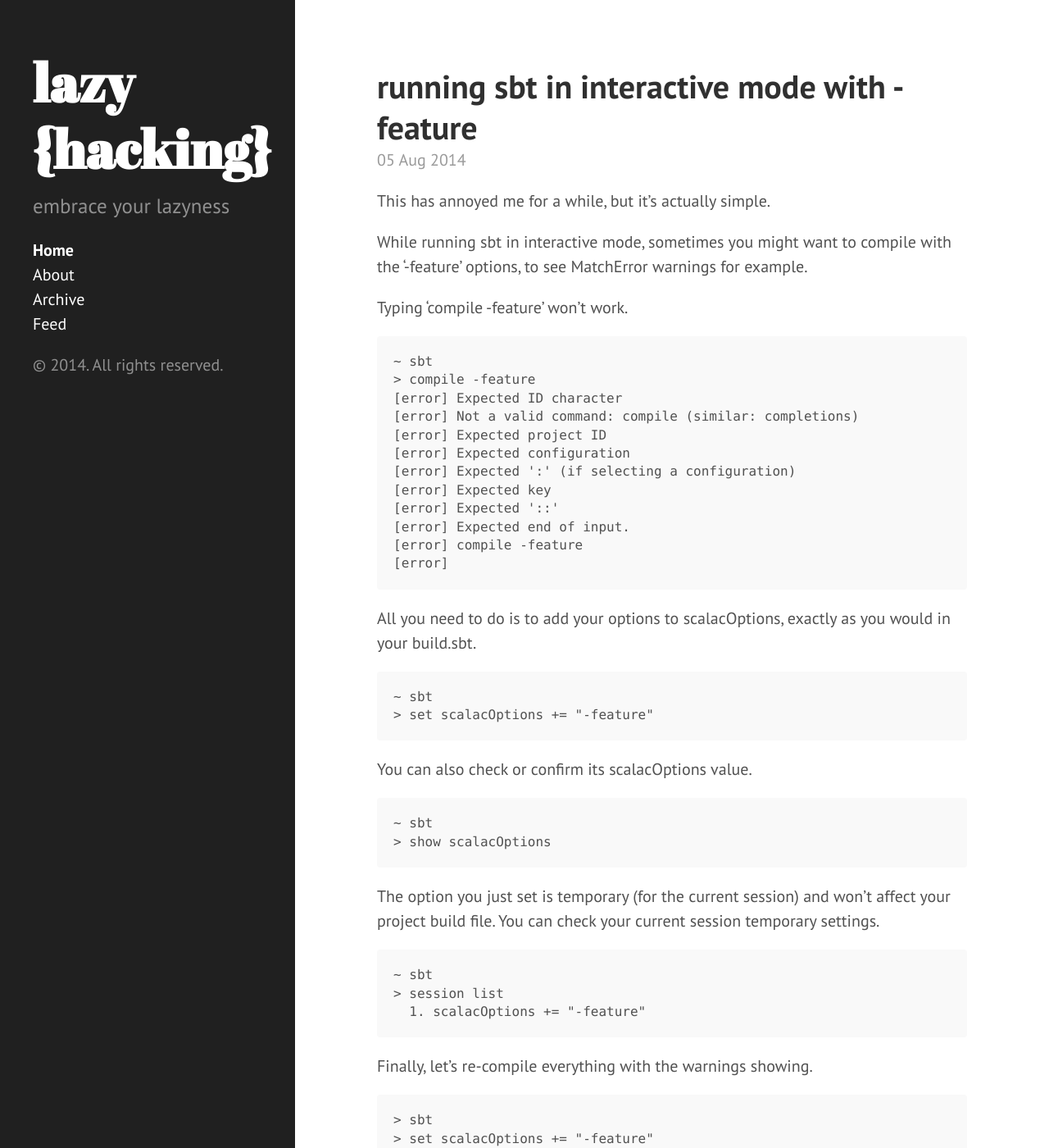
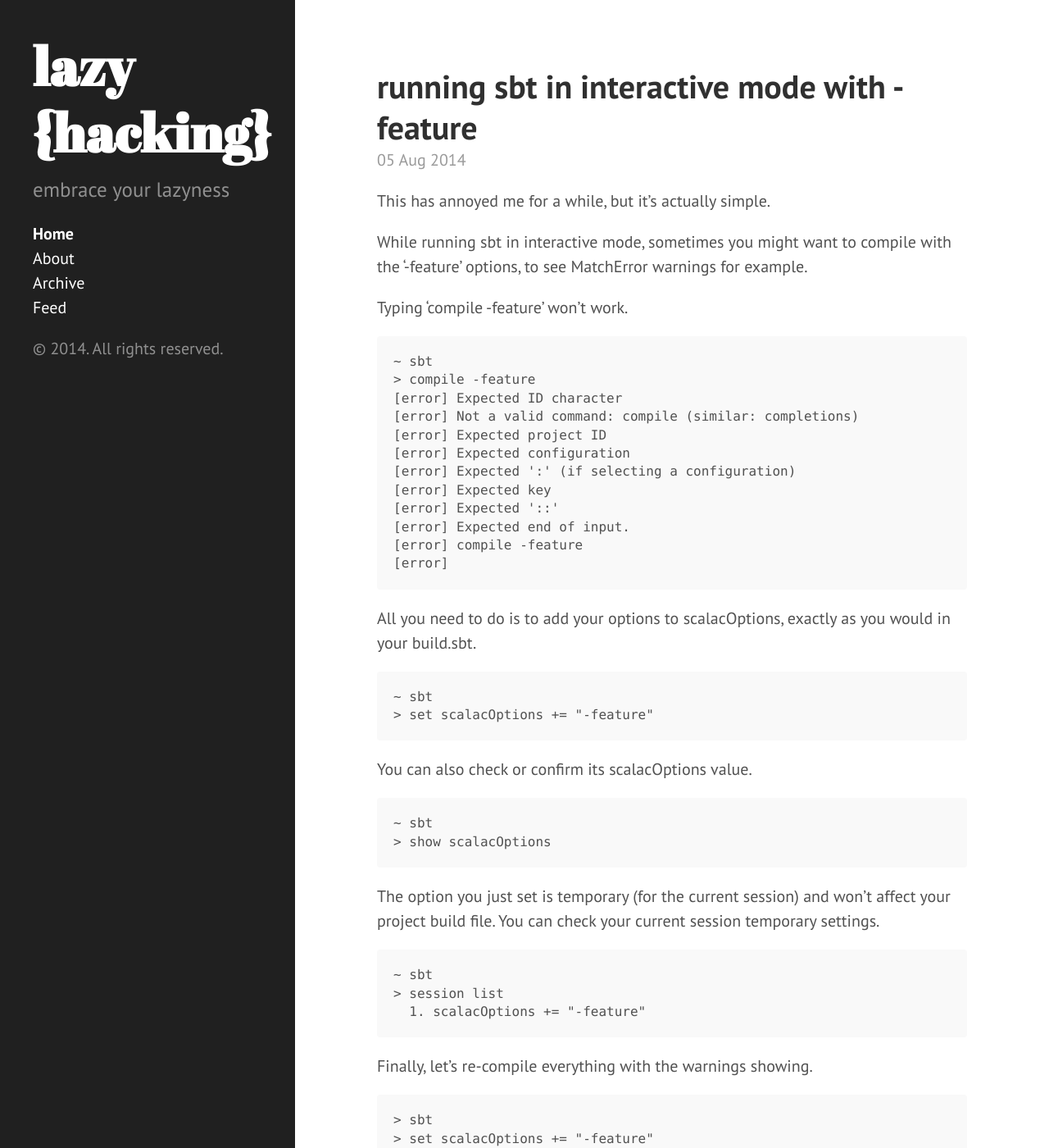
Before and after one commit to bchazalet/bchazalet.github.io, a Jekyll site: the page built from index.html, in a window 1280 px wide and 1400 px high. Shown: the whole window at 82% size. Built offline with Jekyll 4.4.1, drawn with Linux system fonts in a browser that asks for light colours; Markdown is read by kramdown in place of the engine named in the settings; the list of posts is cut into pages by our own code.

Commit message:
Fixing the sidebar properly

```diff
--- a/_includes/sidebar.html
+++ b/_includes/sidebar.html
@@ -1,5 +1,5 @@
 <div class="sidebar">
-  <div class="container sidebar-sticky">
+  <div class="container">
     <div class="sidebar-about">
       <h1>
         <a href="{{ site.baseurl }}">
--- a/public/css/hyde.css
+++ b/public/css/hyde.css
@@ -108,7 +108,7 @@
   .sidebar-sticky {
     position: absolute;
     right:  1rem;
-    top:    3rem;
+    bottom: 1rem;
     left:   1rem;
   }
 }
```
